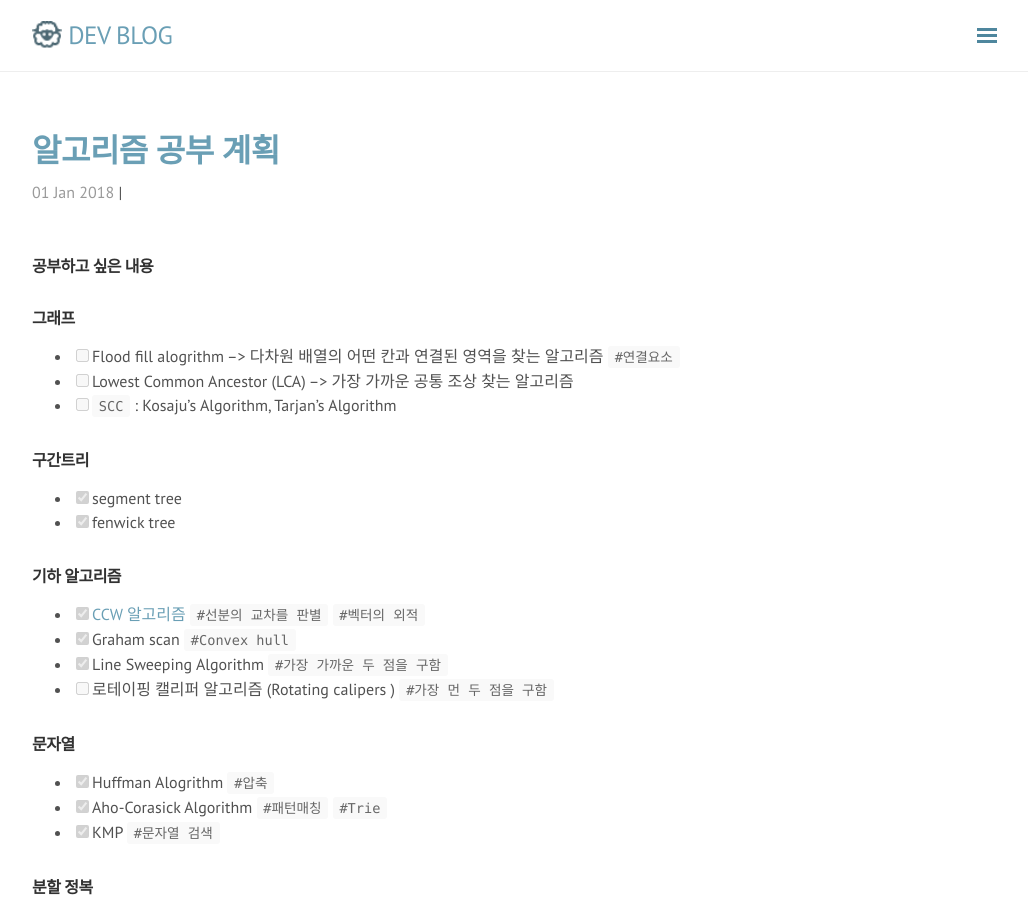
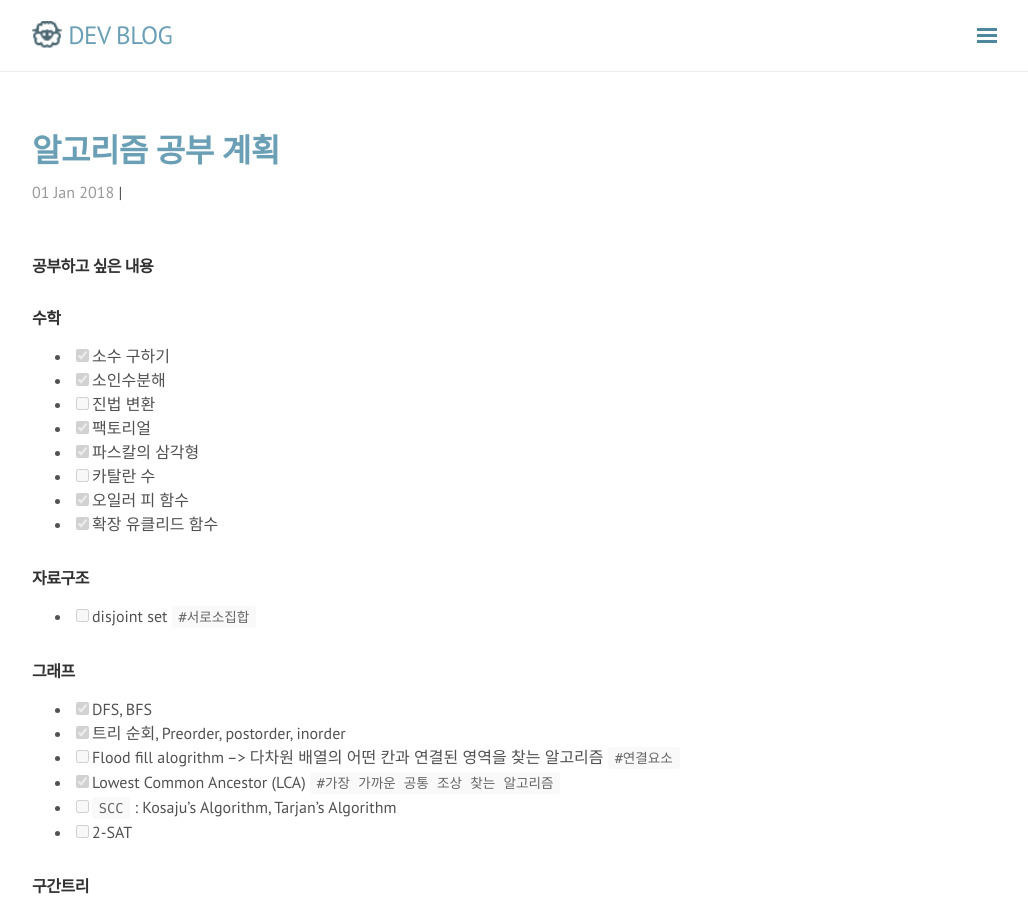
Before and after one commit to rmcodestar/rmcodestar.github.io, a Jekyll site: the page built from _posts/2018-01-01-algorithm-study.md, in a window 1280 px wide and 900 px high. Shown: the whole window, without its empty margins (248-1276 px from the left). Built offline with Jekyll 4.4.1, drawn with Linux system fonts in a browser that asks for light colours; nearby versions of some CDN libraries; comment, search, counter and statistics services are not loaded.

Commit message:
Update 2018-01-01-algorithm-study.md

```diff
--- a/_posts/2018-01-01-algorithm-study.md
+++ b/_posts/2018-01-01-algorithm-study.md
@@ -5,10 +5,26 @@ category: 알고리즘
 ---
 
 ### 공부하고 싶은 내용
+#### 수학
+- [X] 소수 구하기
+- [X] 소인수분해
+- [ ] 진법 변환
+- [X] 팩토리얼
+- [X] 파스칼의 삼각형
+- [ ] 카탈란 수
+- [X] 오일러 피 함수
+- [X] 확장 유클리드 함수
+
+#### 자료구조
+- [ ] disjoint set `#서로소집합`
+
 #### 그래프
+- [X] DFS, BFS
+- [X] 트리 순회, Preorder, postorder, inorder
 - [ ] Flood fill alogrithm --> 다차원 배열의 어떤 칸과 연결된 영역을 찾는 알고리즘 `#연결요소`
-- [ ] Lowest Common Ancestor (LCA) --> 가장 가까운 공통 조상 찾는 알고리즘
+- [X] Lowest Common Ancestor (LCA) `#가장 가까운 공통 조상 찾는 알고리즘`
 - [ ] `SCC` : Kosaju's Algorithm, Tarjan's Algorithm
+- [ ] 2-SAT
 
 #### 구간트리
 - [X] segment tree
```
